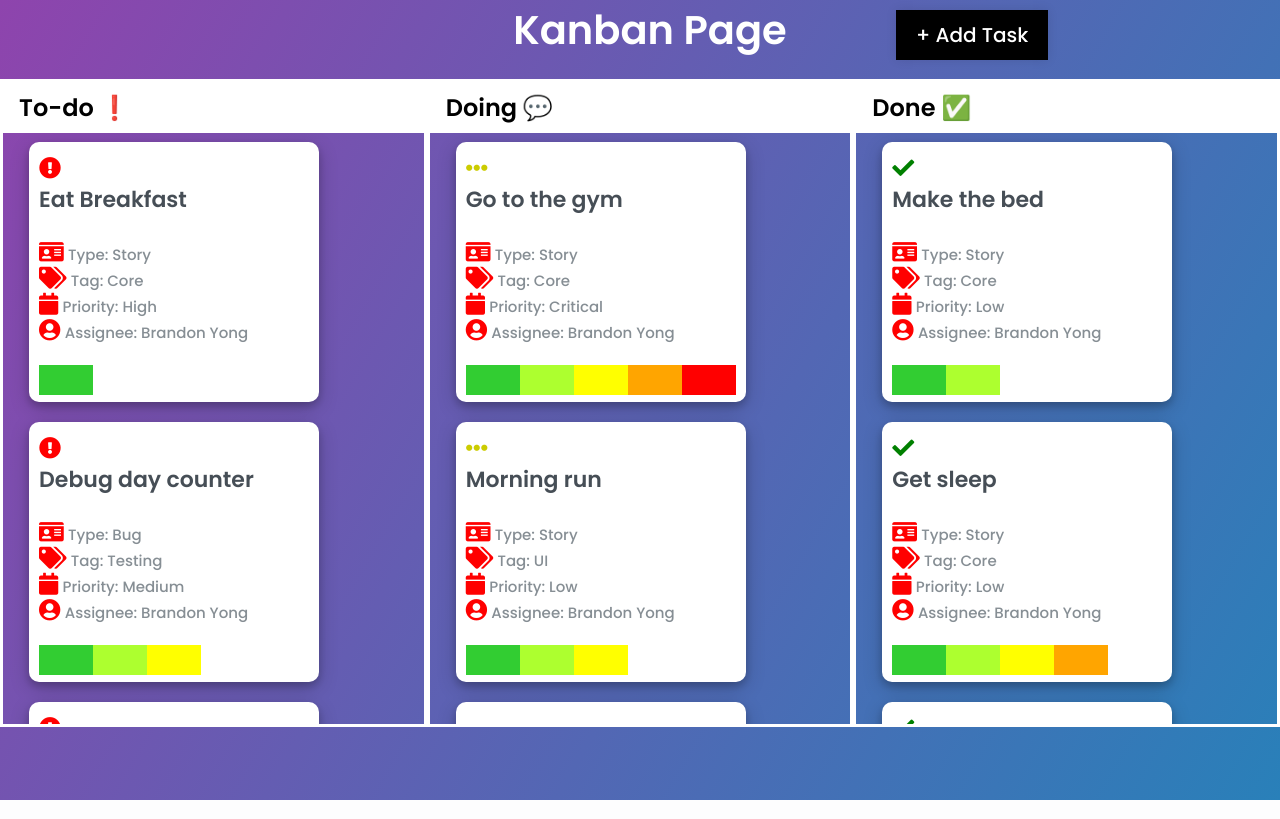
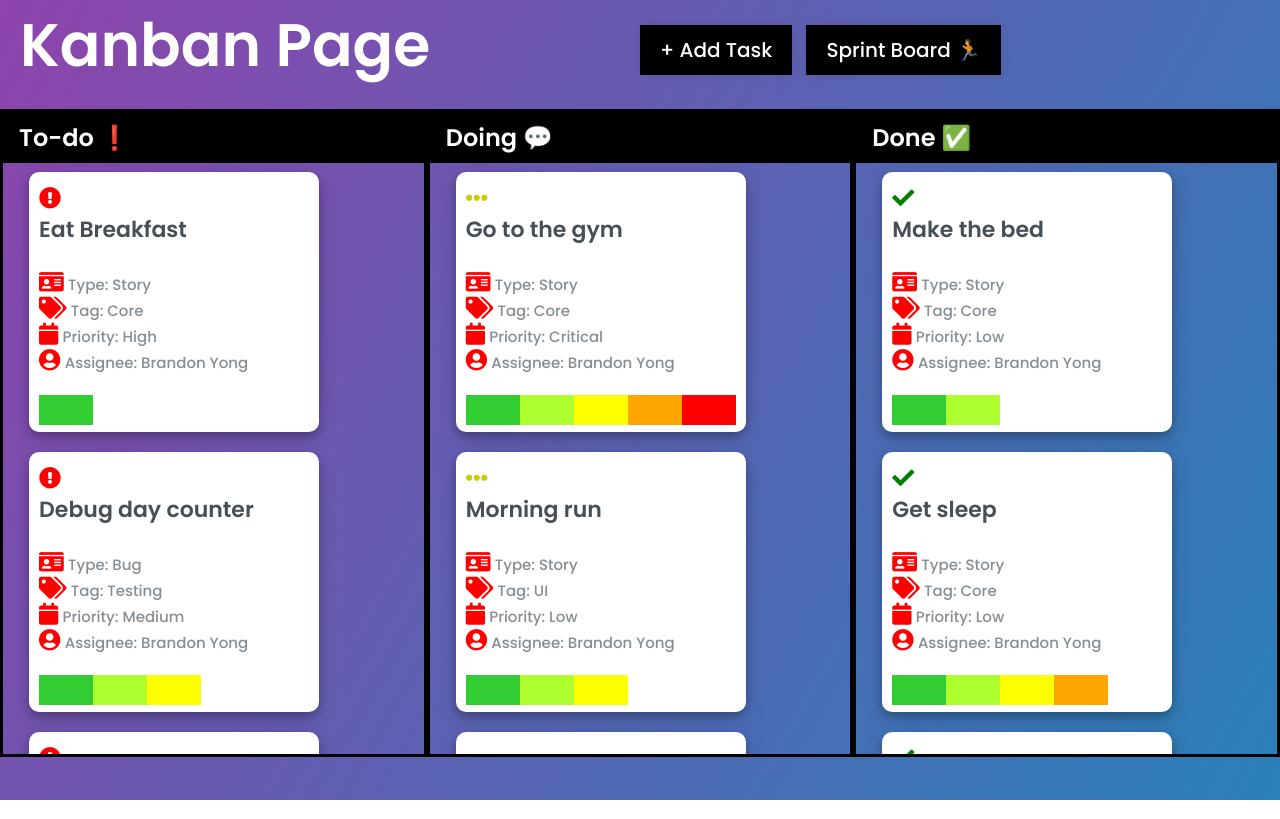
Before and after one commit to NigelTXH/trello_like_website, a Flask app: page /kanban/1 in a window 1280 px wide. Run offline with Flask 2, Linux system fonts and the light colour scheme.

Commit message:
general refinements

```diff
--- a/static/css/main.css
+++ b/static/css/main.css
@@ -393,6 +393,9 @@ label #cancel{
 .add_task_form .description_field{
   position: relative;
 }
+.task_box::-webkit-scrollbar {
+  display: none;  /* Safari and Chrome */
+}
 .task_box {
   display: grid;
   grid-template-columns: repeat(4, minmax(150px, 0.5fr));
@@ -664,10 +667,10 @@ color: #868e94;
 }
 
 .kanban_page h1{
-  text-align: center;
+  text-align: left;
   padding-left: 20px;
   padding-bottom: 5px;
-  font-size: 40px;
+  font-size: 60px;
   color: white;
 }
 
@@ -693,7 +696,7 @@ color: #868e94;
 .status{
   width: 33.33%;
   position: relative;
-  border: 3px solid white;
+  border: 3px solid black;
   padding: 60px 1rem 0.5rem;
   display: grid;
   grid-template-columns: repeat(1, minmax(150px, 0.5fr));
@@ -705,6 +708,10 @@ color: #868e94;
   margin-top: 10px;
 }
 
+.status::-webkit-scrollbar {
+  display: none;  /* Safari and Chrome */
+}
+
 .status h2{
   position: absolute;
   top: 0;
@@ -712,30 +719,10 @@ color: #868e94;
   margin: 0;
   width: 100%;
   padding: 0.5rem 1rem;
-  color: black;
-  background-color: white;
+  color: white;
+  background-color: black;
 
 
-}
-
-#add_btn {
-  padding: 0.5rem 1rem;
-  background-color: black;
-  outline: none;
-  border: none;
-  font-size: 1rem;
-  color:#ccc;
-  /* margin: 0.5rem 0; */
-  border-radius: 16px;
-  cursor: pointer;
-  position: absolute;
-  top: 0;
-  right: 0;
-
-}
-#add_btn:hover {
-  transform: scale(1.1);
-  transition: 0.3s ease-in-out;
 }
 
 .show_add_task_btn2{
@@ -748,10 +735,28 @@ color: #868e94;
   box-shadow: 0px 0px 10px rgba(0,0,0,0.1);
   border-color: black;
   position: absolute;
-  top: 10px;
-  left: 70%;
+  top: 25px;
+  left: 50%;
 }
 .show_add_task_btn2:hover{
   transform: scale(1.1);
   transition: 0.3s ease-in-out;
 }
+.kanban_page .return_button a{
+  background-color: black;
+  padding: 10px 20px;
+  font-size: 20px;
+  font-weight: 500;
+  color: white;
+  cursor: pointer;
+  box-shadow: 0px 0px 10px rgba(0,0,0,0.1);
+  border-color: black;
+  position: absolute;
+  top: 25px;
+  left: 63%;
+  text-decoration: none;
+}
+.kanban_page .return_button a:hover{
+  transform: scale(1.1);
+  transition: 0.3s ease-in-out;
+}
--- a/templates/kanban.html
+++ b/templates/kanban.html
@@ -205,6 +205,9 @@
             {% endfor %}
     </div>
 </div>
+<div class="return_button">
+    <a href="http://127.0.0.1:5000/sprint-board">Sprint Board &#127939</a>
+</div>
 <input type="checkbox" id="add_task_check">
 <label for="add_task_check" class="show_add_task_btn2">+ Add Task</label>
 <div class="add_task_form">
```
Also changed, not shown: webapp.db.
